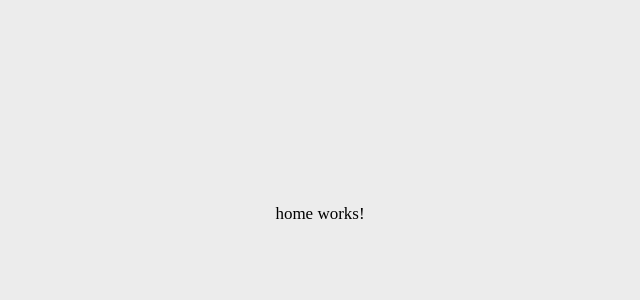
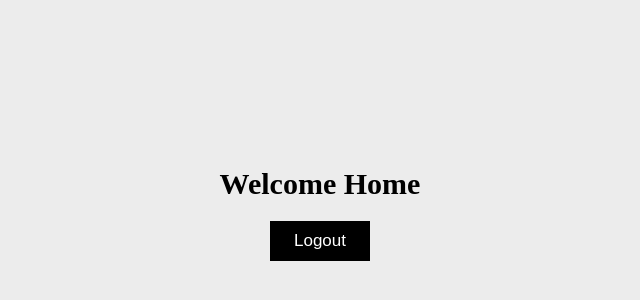
Before and after one commit to ShekMak/firebase-auth-management, an Angular app: page /home in a window 1280 px wide. Shown: the part 186-486 px from the top of the page, without its empty margins (320-960 px from the left). Built offline with nearby package versions, Linux system fonts and the light colour scheme.

Commit message:
design of home component

```diff
--- a/src/app/home/home.component.html
+++ b/src/app/home/home.component.html
@@ -1 +1,4 @@
-<p>home works!</p>
+<div class="home">
+    <h2 class="welcome">Welcome Home</h2>
+    <button class="auth-logout">Logout</button>
+</div>
--- a/src/styles.css
+++ b/src/styles.css
@@ -64,7 +64,7 @@ button > svg {
     margin-right: 10px;
 }
 
-button.auth-form-button {
+button.auth-form-button, button.auth-logout {
     background-color: #000;
     color: white;
 }
@@ -88,3 +88,23 @@ form p a {
     margin-left: 5px;
     color: rgb(47, 47, 82);
 }
+
+.home {
+    display: flex;
+    flex-direction: column;
+}
+
+.welcome {
+    font-size: 30px;
+    margin-bottom: 20px;
+}
+
+.welcome span {
+    font-size: 27px;
+    color: cornflowerblue;
+}
+
+button.auth-logout {
+    width: 100px;
+    align-self: center;
+}
```
